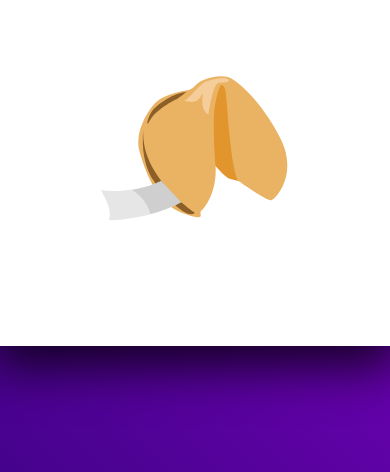
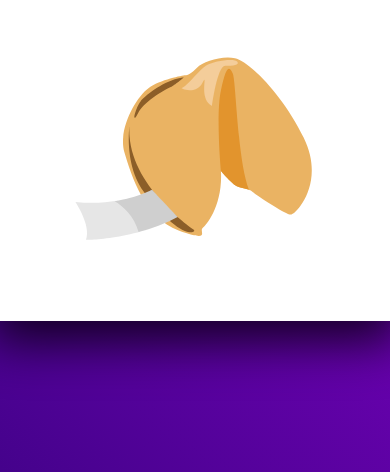
Before and after one commit to guilhermepacola/biscoitoDaSorte, a plain HTML site: page index.html in a window 390 px wide. Shown: the part 372-844 px from the top of the page. Drawn offline with Linux system fonts and the light colour scheme.

Commit message:
Update mobile.css

```diff
--- a/assets/css/mobile.css
+++ b/assets/css/mobile.css
@@ -87,7 +87,7 @@ main{
     color: var(--base-blue-200);
 }
 #btnOpen{
-    height: 30rem;
+    height: 25rem;
     width: 30rem;
 }
 #btnOpen img:hover{
@@ -99,7 +99,7 @@ main{
 }
 
 #btnOpen img{
-    width: 75%;
+    width: 95%;
 }
 
 .luckBox{
```
